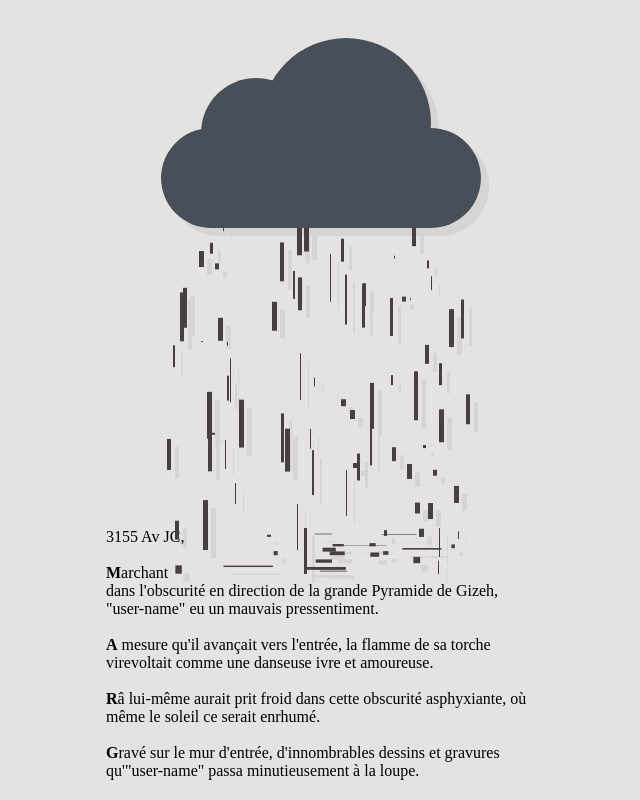
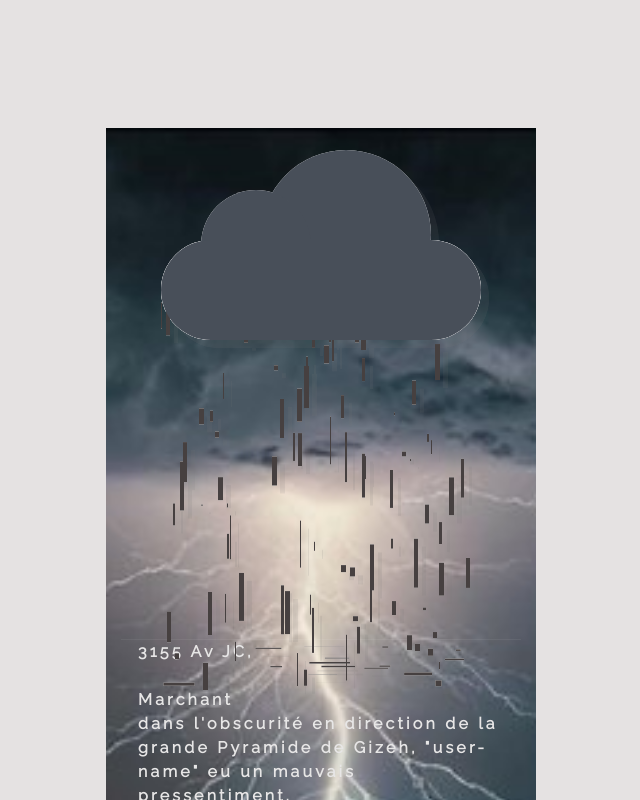
Before and after one commit to WildCodeSchool-2024-02/JS-RemoteFR-CodeOfWar-P2-ReplitAfterMe, a React (Vite) app in the folder client/: page /story in a window 1280 px wide. Shown: the top 800 px of the page, without its empty margins (319-959 px from the left). Built offline with nearby package versions, Linux system fonts and the light colour scheme; a web font is replaced by a local one.

Commit message:
modified rainStory.jsx and resolve bug in rainStory.css

```diff
--- a/client/src/components/RainStory.jsx
+++ b/client/src/components/RainStory.jsx
@@ -1,7 +1,7 @@
 import { useEffect } from "react";
 import "../style/rainStory.css";
 
-export default function RainEffect() {
+export default function RainStory() {
   useEffect(() => {
     function rain() {
       const cloud = document.querySelector(".rain-cloud");
--- a/client/src/style/rainStory.css
+++ b/client/src/style/rainStory.css
@@ -7,6 +7,7 @@
 }
 
 .rain-container {
+  margin-top: 5rem;
   position: relative;
   width: 400px;
   height: 400px;
--- a/client/src/style/story.css
+++ b/client/src/style/story.css
@@ -4,7 +4,7 @@
   box-sizing: border-box;
 }
 
-.storySection {
+.story-wrapper {
   display: flex;
   flex-direction: column;
   background-color: rgba(2, 2, 2, 0.805);
@@ -12,7 +12,7 @@
   background-size: cover;
   background-position: center;
   font-family: var(--thirty-font);
-  padding: 1rem;
+  padding: 2rem;
   color: rgb(231, 230, 230);
   font-size: 1em;
   font-weight: bold;
```
